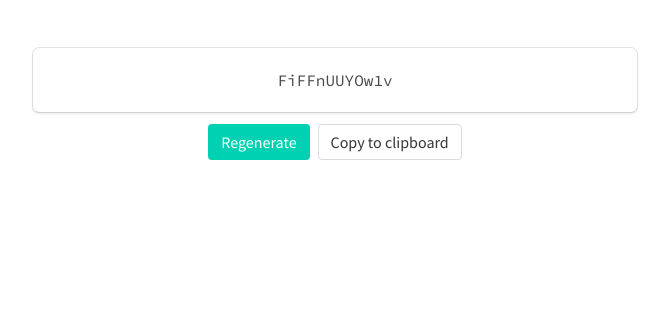
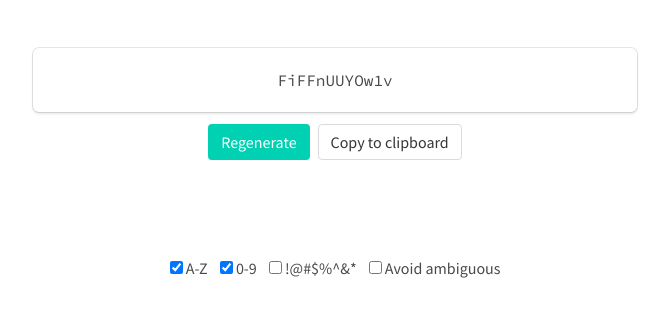
Before and after one commit to m66n/mushroom-dick, a Vue app: page / in a window 1280 px wide. Shown: the top 316 px of the page, without its empty margins (305-974 px from the left). Built offline with nearby package versions, Linux system fonts and the light colour scheme.

Commit message:
add flag handling

```diff
--- a/src/App.vue
+++ b/src/App.vue
@@ -1,13 +1,15 @@
 <template>
   <div id="app">
-    <div v-if="showAlert" class="columns is-centered pad-top">
-      <div class="column is-half-desktop">
-        <div class="notification is-danger">
-          <button class="delete" @click="showAlert=false"></button>
-          A strong random number generator is not available.
+    <section v-if="showAlert" class="section">
+      <div class="columns is-centered">
+        <div class="column is-half-desktop">
+          <div class="notification is-danger">
+            <button class="delete" @click="showAlert=false"></button>
+            A strong random number generator is not available.
+          </div>
         </div>
       </div>
-    </div>
+    </section>
     <section class="section">
       <div class="columns is-centered">
         <div class="column is-two-thirds-tablet is-half-desktop">
@@ -16,12 +18,44 @@
           </div>
           <div class="field">
             <div class="buttons is-centered">
-              <a class="button is-primary" @click="password=generatePassword(length, flags)">
+              <a class="button is-primary" @click="generatePassword()">
                 Regenerate
               </a>
               <a class="button" @click="copyTextToClipboard(password)">
                 Copy to clipboard
               </a>
+            </div>
+          </div>
+        </div>
+      </div>
+    </section>
+    <section class="section">
+      <div class="columns is-centered">
+        <div class="column is-narrow">
+          <div class="field is-grouped">
+            <div class="control">
+              <label class="checkbox">
+                <input type="checkbox" v-model="flags.uppers" @change="generatePassword()">
+                A-Z
+              </label>
+            </div>
+            <div class="control">
+              <label class="checkbox">
+                <input type="checkbox" v-model="flags.digits" @change="generatePassword()">
+                0-9
+              </label>
+            </div>
+            <div class="control">
+              <label class="checkbox">
+                <input type="checkbox" v-model="flags.symbols" @change="generatePassword()">
+                !@#$%^&amp;*
+              </label>
+            </div>
+            <div class="control">
+              <label class="checkbox">
+                <input type="checkbox" v-model="flags.ambiguous" @change="generatePassword()">
+                Avoid ambiguous
+              </label>
             </div>
           </div>
         </div>
@@ -41,13 +75,15 @@ export default {
     return {
       showAlert: !!Window.crypto,
       length: DEFAULT_LENGTH,
-      password: this.generatePassword(DEFAULT_LENGTH, DEFAULT_FLAGS),
+      password: generatePassword(DEFAULT_LENGTH, DEFAULT_FLAGS),
       flags: DEFAULT_FLAGS
     }
   },
   methods: {
     copyTextToClipboard,
-    generatePassword
+    generatePassword () {
+      this.password = generatePassword(this.length, this.flags)
+    }
   }
 }
 </script>
@@ -62,10 +98,6 @@ export default {
   overflow-wrap: break-word;
 }
 
-.pad-top {
-  padding-top: 1rem;
-}
-
 .space-between {
   justify-content: space-between;
 }
--- a/src/util/index.js
+++ b/src/util/index.js
@@ -12,6 +12,7 @@ const LOWERS = 'abcdefghijklmnopqrstuvwxyz'
 const UPPERS = 'ABCDEFGHIJKLMNOPQRSTUVWXYZ'
 const DIGITS = '0123456789'
 const SYMBOLS = '!@#$%^&*'
+const AMBIGUOUS = 'B8G6I1l!0OQDS5Z2'
 
 function containsAny (haystack, needles) {
   for (let i = 0; i < haystack.length; ++i) {
@@ -41,14 +42,18 @@ export function generatePassword (length, flags) {
   if (flags.symbols) {
     pool += SYMBOLS
   }
+  if (flags.ambiguous) {
+    for (let i = 0; i < AMBIGUOUS.length; ++i) {
+      pool = pool.replace(AMBIGUOUS[i], '')
+    }
+  }
   while (pw.length < length) {
     const index = randomBelow(pool.length)
-    pw += pool.charAt(index)
+    pw += pool[index]
   }
   if ((flags.uppers && !containsAny(UPPERS, pw)) ||
       (flags.digits && !containsAny(DIGITS, pw)) ||
       (flags.symbols && !containsAny(SYMBOLS, pw))) {
-    console.log('flags not met')
     return generatePassword(length, flags)
   }
   return pw
```
